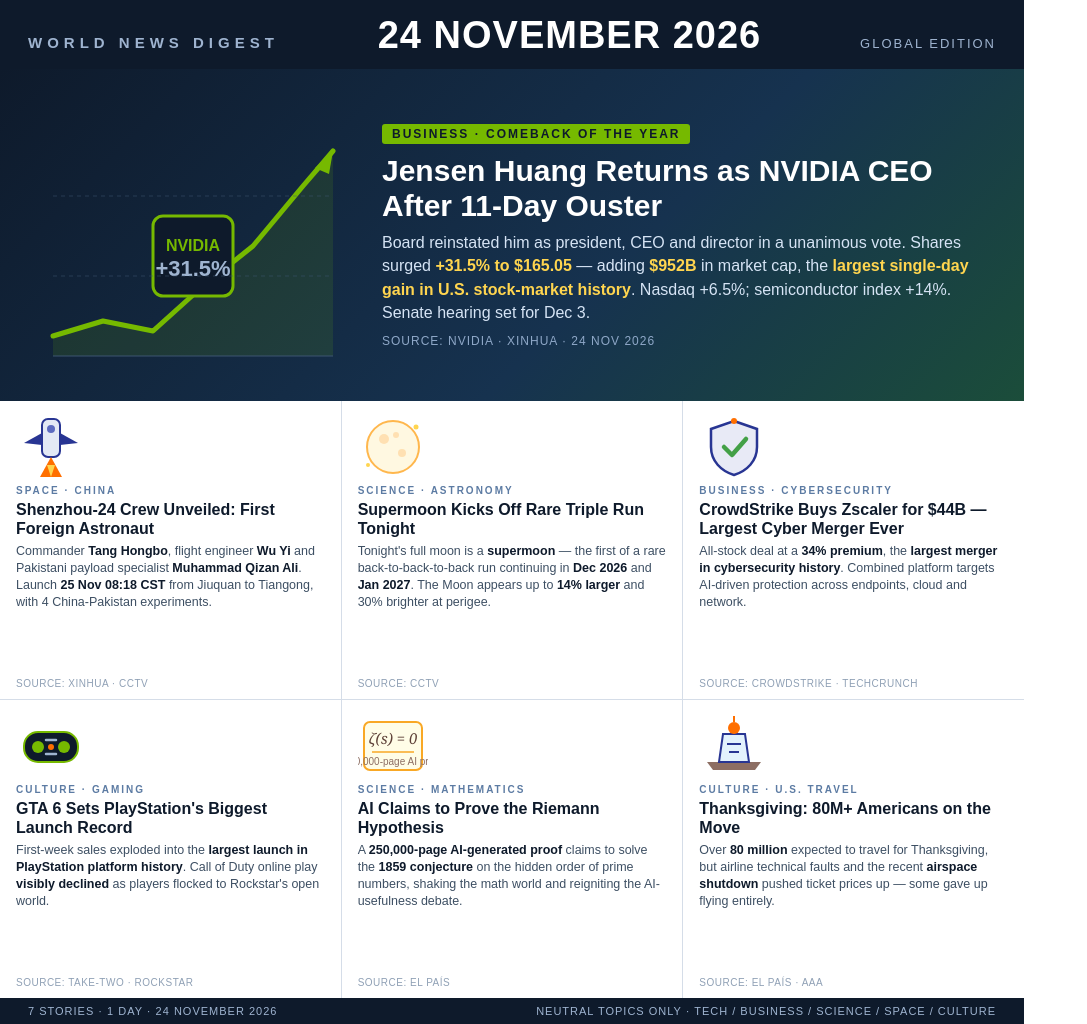
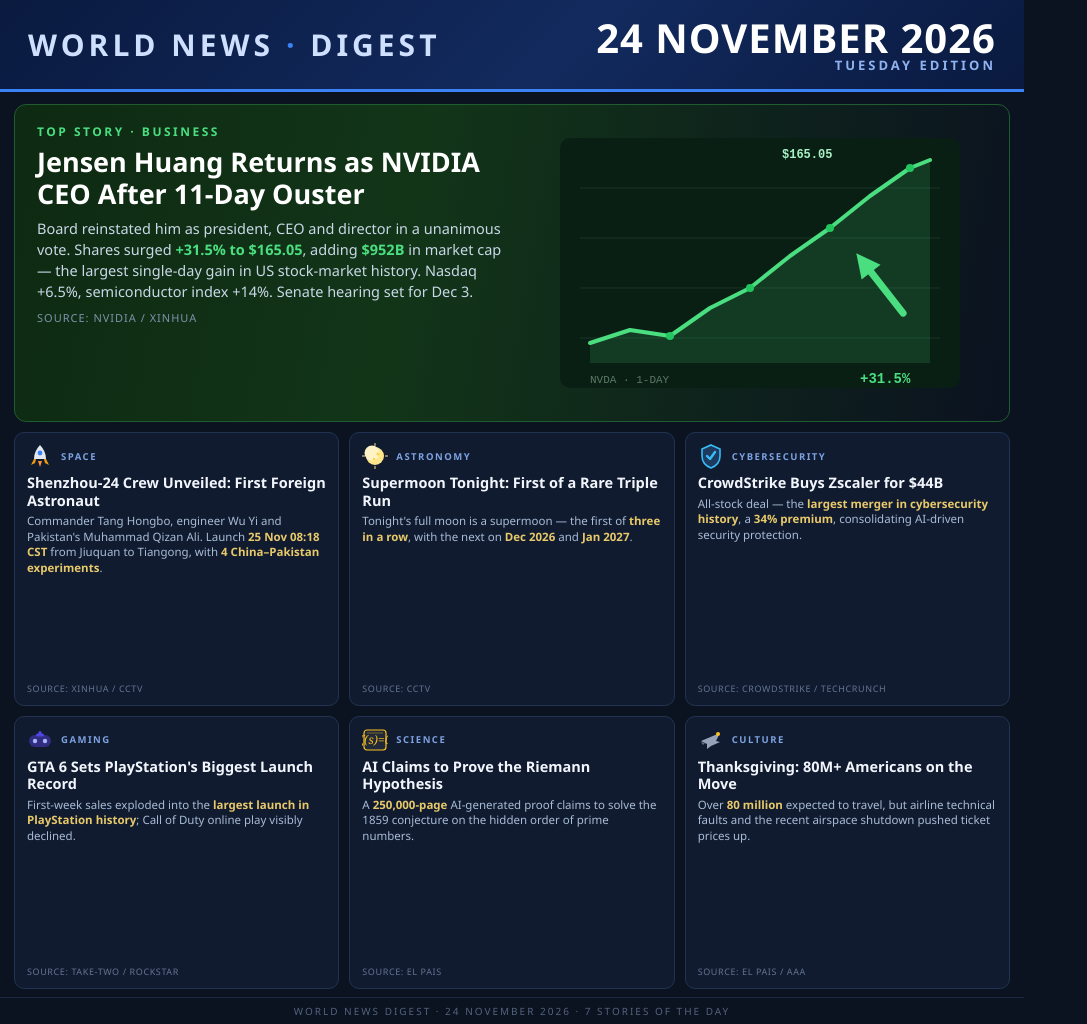
Before and after one commit to lexlion11/news-image-20261124, a website: page page.html in a window 1280 px wide. Shown: the whole page, without its empty margins (0-1087 px from the left). Drawn offline with Linux system fonts and the light colour scheme.

Commit message:
news-image-20261124: re-authored world news digest image for 24 November 2026

```diff
--- a/page.html
+++ b/page.html
@@ -2,214 +2,365 @@
 <html lang="en">
 <head>
 <meta charset="utf-8">
+<title>World News Digest — 24 November 2026</title>
 <style>
-  * { margin:0; padding:0; box-sizing:border-box; }
-  html,body { width:1024px; height:1024px; overflow:hidden;
-    font-family:Arial,Helvetica,"Segoe UI",sans-serif; background:#ffffff; }
-  .page { width:1024px; height:1024px; display:flex; flex-direction:column; }
+  html, body {
+    width: 1024px;
+    height: 1024px;
+    margin: 0;
+    padding: 0;
+    overflow: hidden;
+    background: #0b1220;
+    font-family: "Segoe UI", "Helvetica Neue", Arial, "Noto Sans", sans-serif;
+    color: #e8edf5;
+  }
+  .page {
+    width: 1024px;
+    height: 1024px;
+    box-sizing: border-box;
+    display: flex;
+    flex-direction: column;
+  }
 
-  /* ---- top banner ---- */
-  .banner { background:#0e1a2b; color:#fff; padding:14px 28px 12px;
-    display:flex; align-items:baseline; justify-content:space-between; }
-  .banner .kicker { font-size:15px; letter-spacing:5px; color:#9fb4d0; font-weight:bold; }
-  .banner .date { font-size:38px; font-weight:900; letter-spacing:1px; }
-  .banner .ed { font-size:13px; color:#9fb4d0; letter-spacing:2px; }
+  /* ---------- Top banner ---------- */
+  .banner {
+    flex: 0 0 92px;
+    background: linear-gradient(135deg, #0a1a3f 0%, #122a5e 55%, #0a1a3f 100%);
+    border-bottom: 3px solid #3b82f6;
+    display: flex;
+    align-items: center;
+    justify-content: space-between;
+    padding: 0 28px;
+    box-sizing: border-box;
+  }
+  .banner .title {
+    font-size: 30px;
+    font-weight: 800;
+    letter-spacing: 4px;
+    color: #cfe0ff;
+  }
+  .banner .title .dot { color: #3b82f6; }
+  .banner .date {
+    text-align: right;
+    line-height: 1.05;
+  }
+  .banner .date .day {
+    font-size: 40px;
+    font-weight: 900;
+    color: #ffffff;
+    letter-spacing: 1px;
+  }
+  .banner .date .sub {
+    font-size: 13px;
+    letter-spacing: 3px;
+    color: #8fb3f0;
+    font-weight: 600;
+  }
 
-  /* ---- hero band ---- */
-  .hero { background:linear-gradient(135deg,#0e1a2b 0%,#16324f 60%,#1b4d3a 100%);
-    color:#fff; padding:18px 28px 16px; height:332px; display:flex; gap:24px; }
-  .hero .art { width:330px; flex:none; display:flex; align-items:center; justify-content:center; }
-  .hero .txt { flex:1; display:flex; flex-direction:column; justify-content:center; }
-  .hero .tag { display:inline-block; background:#76b900; color:#0e1a2b; font-size:12px;
-    font-weight:bold; letter-spacing:2px; padding:3px 10px; border-radius:3px; width:auto; align-self:flex-start; }
-  .hero h1 { font-size:30px; line-height:1.15; margin:10px 0 8px; font-weight:900; }
-  .hero .sub { font-size:16px; line-height:1.45; color:#d6e4f5; }
-  .hero .sub b { color:#ffd54f; }
-  .hero .src { margin-top:10px; font-size:12px; color:#8fa8c8; letter-spacing:1px; }
+  /* ---------- Hero band ---------- */
+  .hero {
+    flex: 0 0 318px;
+    box-sizing: border-box;
+    margin: 12px 14px 8px 14px;
+    border-radius: 12px;
+    background: linear-gradient(100deg, #0e2a12 0%, #123518 40%, #0b1220 100%);
+    border: 1px solid #1f5c30;
+    display: flex;
+    overflow: hidden;
+  }
+  .hero .text {
+    flex: 1 1 52%;
+    padding: 18px 6px 14px 22px;
+    box-sizing: border-box;
+  }
+  .hero .kicker {
+    font-size: 12px;
+    font-weight: 700;
+    letter-spacing: 2.5px;
+    color: #4ade80;
+    margin-bottom: 6px;
+  }
+  .hero h1 {
+    margin: 0 0 8px 0;
+    font-size: 27px;
+    line-height: 1.18;
+    font-weight: 800;
+    color: #ffffff;
+  }
+  .hero .sub {
+    font-size: 14.5px;
+    line-height: 1.45;
+    color: #c9d8e8;
+  }
+  .hero .sub b { color: #4ade80; }
+  .hero .source {
+    margin-top: 8px;
+    font-size: 11px;
+    letter-spacing: 1px;
+    color: #7d93ad;
+  }
+  .hero .chart {
+    flex: 1 1 48%;
+    display: flex;
+    align-items: center;
+    justify-content: center;
+    padding-right: 14px;
+  }
 
-  /* ---- grid ---- */
-  .grid { flex:1; display:grid; grid-template-columns:1fr 1fr 1fr;
-    grid-template-rows:1fr 1fr; gap:1px; background:#d5dde8; }
-  .card { background:#fff; padding:14px 16px 10px; display:flex; flex-direction:column; }
-  .card .ico { height:64px; display:flex; align-items:center; justify-content:flex-start; }
-  .card .tag { font-size:10px; font-weight:bold; letter-spacing:2px; color:#5c7ba3; margin-top:6px; }
-  .card h2 { font-size:16px; line-height:1.2; margin:4px 0 5px; color:#0e1a2b; }
-  .card .sub { font-size:12.5px; line-height:1.35; color:#3d4f63; flex:1; }
-  .card .sub b { color:#0e1a2b; }
-  .card .src { font-size:10px; color:#8fa0b5; letter-spacing:0.5px; margin-top:4px; }
+  /* ---------- Card grid ---------- */
+  .grid {
+    flex: 1 1 auto;
+    display: grid;
+    grid-template-columns: 1fr 1fr 1fr;
+    grid-template-rows: 1fr 1fr;
+    gap: 10px;
+    padding: 2px 14px 8px 14px;
+    box-sizing: border-box;
+  }
+  .card {
+    background: #101b30;
+    border: 1px solid #223352;
+    border-radius: 10px;
+    padding: 10px 12px;
+    box-sizing: border-box;
+    display: flex;
+    flex-direction: column;
+    overflow: hidden;
+  }
+  .card .icon-row {
+    display: flex;
+    align-items: center;
+    gap: 8px;
+    margin-bottom: 5px;
+  }
+  .card .cat {
+    font-size: 9.5px;
+    font-weight: 700;
+    letter-spacing: 1.5px;
+    color: #7da2e0;
+    text-transform: uppercase;
+  }
+  .card h2 {
+    margin: 0 0 4px 0;
+    font-size: 14.5px;
+    line-height: 1.22;
+    font-weight: 700;
+    color: #f2f6fc;
+  }
+  .card .sub {
+    font-size: 11.5px;
+    line-height: 1.35;
+    color: #a9bcd4;
+    flex: 1 1 auto;
+  }
+  .card .sub b { color: #e8c96a; }
+  .card .source {
+    margin-top: 4px;
+    font-size: 9px;
+    letter-spacing: 0.6px;
+    color: #64748f;
+  }
 
-  /* ---- footer ---- */
-  .foot { background:#0e1a2b; color:#9fb4d0; font-size:11px; letter-spacing:1px;
-    padding:7px 28px; display:flex; justify-content:space-between; }
+  /* ---------- Footer ---------- */
+  .footer {
+    flex: 0 0 26px;
+    display: flex;
+    align-items: center;
+    justify-content: center;
+    font-size: 10px;
+    letter-spacing: 2px;
+    color: #54637e;
+    border-top: 1px solid #1b2942;
+  }
 </style>
 </head>
 <body>
 <div class="page">
 
   <div class="banner">
-    <span class="kicker">WORLD NEWS DIGEST</span>
-    <span class="date">24 NOVEMBER 2026</span>
-    <span class="ed">GLOBAL EDITION</span>
-  </div>
-
-  <!-- HERO: Jensen Huang returns -->
-  <div class="hero">
-    <div class="art">
-      <svg width="320" height="280" viewBox="0 0 320 280">
-        <!-- stock chart rising -->
-        <polyline points="20,240 70,225 120,235 170,190 220,150 270,90 300,55"
-          fill="none" stroke="#76b900" stroke-width="5" stroke-linecap="round" stroke-linejoin="round"/>
-        <!-- area fill -->
-        <polygon points="20,240 70,225 120,235 170,190 220,150 270,90 300,55 300,260 20,260"
-          fill="#76b900" opacity="0.12"/>
-        <!-- arrow head -->
-        <polygon points="300,55 282,72 296,78" fill="#76b900"/>
-        <!-- chip mark -->
-        <rect x="120" y="120" width="80" height="80" rx="10" fill="#0e1a2b" stroke="#76b900" stroke-width="3"/>
-        <text x="160" y="155" text-anchor="middle" fill="#76b900" font-size="16" font-weight="bold" font-family="Arial">NVIDIA</text>
-        <text x="160" y="180" text-anchor="middle" fill="#9fb4d0" font-size="22" font-weight="bold" font-family="Arial">+31.5%</text>
-        <!-- grid lines -->
-        <line x1="20" y1="260" x2="300" y2="260" stroke="#3d5570" stroke-width="1"/>
-        <line x1="20" y1="180" x2="300" y2="180" stroke="#3d5570" stroke-width="0.5" stroke-dasharray="4 4"/>
-        <line x1="20" y1="100" x2="300" y2="100" stroke="#3d5570" stroke-width="0.5" stroke-dasharray="4 4"/>
-      </svg>
-    </div>
-    <div class="txt">
-      <span class="tag">BUSINESS &middot; COMEBACK OF THE YEAR</span>
-      <h1>Jensen Huang Returns as NVIDIA CEO After 11-Day Ouster</h1>
-      <div class="sub">Board reinstated him as president, CEO and director in a unanimous vote.
-        Shares surged <b>+31.5% to $165.05</b> &mdash; adding <b>$952B</b> in market cap, the
-        <b>largest single-day gain in U.S. stock-market history</b>. Nasdaq +6.5%;
-        semiconductor index +14%. Senate hearing set for Dec 3.</div>
-      <div class="src">SOURCE: NVIDIA &middot; XINHUA &middot; 24 NOV 2026</div>
+    <div class="title">WORLD NEWS<span class="dot"> · </span>DIGEST</div>
+    <div class="date">
+      <div class="day">24 NOVEMBER 2026</div>
+      <div class="sub">TUESDAY EDITION</div>
     </div>
   </div>
 
-  <div class="grid">
-    <!-- 1: Shenzhou-24 -->
-    <div class="card">
-      <div class="ico">
-        <svg width="70" height="64" viewBox="0 0 70 64">
-          <rect x="26" y="4" width="18" height="38" rx="6" fill="#e3e9f5" stroke="#283593" stroke-width="2"/>
-          <polygon points="26,18 8,28 26,30" fill="#283593"/>
-          <polygon points="44,18 62,28 44,30" fill="#283593"/>
-          <polygon points="35,42 24,62 46,62" fill="#ff6f00"/>
-          <polygon points="31,50 39,50 35,62" fill="#ffd54f"/>
-          <circle cx="35" cy="14" r="4" fill="#5c6bc0"/>
-        </svg>
+  <!-- ================= HERO: NVIDIA ================= -->
+  <div class="hero">
+    <div class="text">
+      <div class="kicker">TOP STORY · BUSINESS</div>
+      <h1>Jensen Huang Returns as NVIDIA CEO After 11-Day Ouster</h1>
+      <div class="sub">
+        Board reinstated him as president, CEO and director in a unanimous vote.
+        Shares surged <b>+31.5% to $165.05</b>, adding <b>$952B</b> in market cap —
+        the largest single-day gain in US stock-market history. Nasdaq +6.5%,
+        semiconductor index +14%. Senate hearing set for Dec 3.
       </div>
-      <div class="tag">SPACE &middot; CHINA</div>
-      <h2>Shenzhou-24 Crew Unveiled: First Foreign Astronaut</h2>
-      <div class="sub">Commander <b>Tang Hongbo</b>, flight engineer <b>Wu Yi</b> and Pakistani
-        payload specialist <b>Muhammad Qizan Ali</b>. Launch <b>25 Nov 08:18 CST</b>
-        from Jiuquan to Tiangong, with 4 China-Pakistan experiments.</div>
-      <div class="src">SOURCE: XINHUA &middot; CCTV</div>
+      <div class="source">SOURCE: NVIDIA / XINHUA</div>
     </div>
-
-    <!-- 2: Supermoon -->
-    <div class="card">
-      <div class="ico">
-        <svg width="70" height="64" viewBox="0 0 70 64">
-          <circle cx="35" cy="32" r="26" fill="#fff8e1" stroke="#ffb74d" stroke-width="2"/>
-          <circle cx="26" cy="24" r="5" fill="#ffe0b2"/>
-          <circle cx="44" cy="38" r="4" fill="#ffe0b2"/>
-          <circle cx="38" cy="20" r="3" fill="#ffe0b2"/>
-          <circle cx="58" cy="12" r="2.5" fill="#ffd54f"/>
-          <circle cx="10" cy="50" r="2" fill="#ffd54f"/>
-        </svg>
-      </div>
-      <div class="tag">SCIENCE &middot; ASTRONOMY</div>
-      <h2>Supermoon Kicks Off Rare Triple Run Tonight</h2>
-      <div class="sub">Tonight's full moon is a <b>supermoon</b> &mdash; the first of a rare
-        back-to-back-to-back run continuing in <b>Dec 2026</b> and <b>Jan 2027</b>.
-        The Moon appears up to <b>14% larger</b> and 30% brighter at perigee.</div>
-      <div class="src">SOURCE: CCTV</div>
-    </div>
-
-    <!-- 3: CrowdStrike-Zscaler -->
-    <div class="card">
-      <div class="ico">
-        <svg width="70" height="64" viewBox="0 0 70 64">
-          <path d="M35 6 L58 14 V32 C58 46 48 56 35 60 C22 56 12 46 12 32 V14 Z"
-            fill="#e8eaf6" stroke="#283593" stroke-width="2.5"/>
-          <path d="M25 32 L33 40 L47 24" fill="none" stroke="#43a047" stroke-width="4.5"
-            stroke-linecap="round" stroke-linejoin="round"/>
-          <circle cx="35" cy="6" r="3" fill="#ff6f00"/>
-        </svg>
-      </div>
-      <div class="tag">BUSINESS &middot; CYBERSECURITY</div>
-      <h2>CrowdStrike Buys Zscaler for $44B &mdash; Largest Cyber Merger Ever</h2>
-      <div class="sub">All-stock deal at a <b>34% premium</b>, the <b>largest merger in
-        cybersecurity history</b>. Combined platform targets AI-driven
-        protection across endpoints, cloud and network.</div>
-      <div class="src">SOURCE: CROWDSTRIKE &middot; TECHCRUNCH</div>
-    </div>
-
-    <!-- 4: GTA 6 -->
-    <div class="card">
-      <div class="ico">
-        <svg width="70" height="64" viewBox="0 0 70 64">
-          <rect x="8" y="18" width="54" height="30" rx="14" fill="#0e1a2b" stroke="#76b900" stroke-width="2"/>
-          <circle cx="22" cy="33" r="6" fill="#76b900"/>
-          <circle cx="48" cy="33" r="6" fill="#76b900"/>
-          <line x1="30" y1="26" x2="40" y2="26" stroke="#9fb4d0" stroke-width="2.5" stroke-linecap="round"/>
-          <line x1="30" y1="40" x2="40" y2="40" stroke="#9fb4d0" stroke-width="2.5" stroke-linecap="round"/>
-          <circle cx="35" cy="33" r="3" fill="#ff6f00"/>
-        </svg>
-      </div>
-      <div class="tag">CULTURE &middot; GAMING</div>
-      <h2>GTA 6 Sets PlayStation's Biggest Launch Record</h2>
-      <div class="sub">First-week sales exploded into the <b>largest launch in PlayStation
-        platform history</b>. Call of Duty online play <b>visibly declined</b>
-        as players flocked to Rockstar's open world.</div>
-      <div class="src">SOURCE: TAKE-TWO &middot; ROCKSTAR</div>
-    </div>
-
-    <!-- 5: Riemann -->
-    <div class="card">
-      <div class="ico">
-        <svg width="70" height="64" viewBox="0 0 70 64">
-          <rect x="6" y="8" width="58" height="48" rx="6" fill="#fffde7" stroke="#f9a825" stroke-width="2"/>
-          <text x="35" y="30" text-anchor="middle" font-size="15" font-style="italic"
-            font-family="Georgia,serif" fill="#5d4037">&zeta;(s) = 0</text>
-          <line x1="14" y1="38" x2="56" y2="38" stroke="#f9a825" stroke-width="1.5"/>
-          <text x="35" y="51" text-anchor="middle" font-size="10"
-            font-family="Arial" fill="#8d6e63">250,000-page AI proof</text>
-        </svg>
-      </div>
-      <div class="tag">SCIENCE &middot; MATHEMATICS</div>
-      <h2>AI Claims to Prove the Riemann Hypothesis</h2>
-      <div class="sub">A <b>250,000-page AI-generated proof</b> claims to solve the
-        <b>1859 conjecture</b> on the hidden order of prime numbers,
-        shaking the math world and reigniting the AI-usefulness debate.</div>
-      <div class="src">SOURCE: EL PA&Iacute;S</div>
-    </div>
-
-    <!-- 6: Thanksgiving -->
-    <div class="card">
-      <div class="ico">
-        <svg width="70" height="64" viewBox="0 0 70 64">
-          <polygon points="14,56 56,56 62,48 8,48" fill="#8d6e63"/>
-          <polygon points="20,48 50,48 46,20 24,20" fill="#e3f2fd" stroke="#283593" stroke-width="2"/>
-          <circle cx="35" cy="14" r="6" fill="#ff6f00"/>
-          <line x1="35" y1="8" x2="35" y2="2" stroke="#ff6f00" stroke-width="2"/>
-          <line x1="28" y1="30" x2="42" y2="30" stroke="#283593" stroke-width="2"/>
-          <line x1="30" y1="38" x2="40" y2="38" stroke="#283593" stroke-width="2"/>
-        </svg>
-      </div>
-      <div class="tag">CULTURE &middot; U.S. TRAVEL</div>
-      <h2>Thanksgiving: 80M+ Americans on the Move</h2>
-      <div class="sub">Over <b>80 million</b> expected to travel for Thanksgiving, but
-        airline technical faults and the recent <b>airspace shutdown</b>
-        pushed ticket prices up &mdash; some gave up flying entirely.</div>
-      <div class="src">SOURCE: EL PA&Iacute;S &middot; AAA</div>
+    <div class="chart">
+      <!-- Original SVG: rising stock chart with green arrow -->
+      <svg width="400" height="250" viewBox="0 0 400 250" xmlns="http://www.w3.org/2000/svg" role="img" aria-label="NVIDIA stock chart surging">
+        <rect x="0" y="0" width="400" height="250" rx="10" fill="#0a1f14"/>
+        <!-- grid lines -->
+        <g stroke="#173524" stroke-width="1">
+          <line x1="20" y1="50"  x2="380" y2="50"/>
+          <line x1="20" y1="100" x2="380" y2="100"/>
+          <line x1="20" y1="150" x2="380" y2="150"/>
+          <line x1="20" y1="200" x2="380" y2="200"/>
+        </g>
+        <!-- area fill under curve -->
+        <path d="M30,205 L70,192 L110,198 L150,170 L190,150 L230,118 L270,90 L310,58 L350,30 L370,22
+                 L370,225 L30,225 Z" fill="#4ade80" fill-opacity="0.14"/>
+        <!-- the rising line -->
+        <path d="M30,205 L70,192 L110,198 L150,170 L190,150 L230,118 L270,90 L310,58 L350,30 L370,22"
+              fill="none" stroke="#4ade80" stroke-width="4" stroke-linejoin="round" stroke-linecap="round"/>
+        <!-- candle markers -->
+        <g fill="#22c55e">
+          <circle cx="110" cy="198" r="4"/>
+          <circle cx="190" cy="150" r="4"/>
+          <circle cx="270" cy="90" r="4"/>
+          <circle cx="350" cy="30" r="4"/>
+        </g>
+        <!-- big green arrow -->
+        <g transform="translate(300,120) rotate(-38)">
+          <line x1="0" y1="70" x2="0" y2="6" stroke="#4ade80" stroke-width="7" stroke-linecap="round"/>
+          <polygon points="-12,18 0,-6 12,18" fill="#4ade80"/>
+        </g>
+        <!-- labels -->
+        <text x="30" y="245" fill="#5b7a66" font-family="monospace" font-size="11">NVDA · 1-DAY</text>
+        <text x="300" y="245" fill="#4ade80" font-family="monospace" font-size="14" font-weight="bold">+31.5%</text>
+        <text x="222" y="20" fill="#a7f3c5" font-family="monospace" font-size="12" font-weight="bold">$165.05</text>
+      </svg>
     </div>
   </div>
 
-  <div class="foot">
-    <span>7 STORIES &middot; 1 DAY &middot; 24 NOVEMBER 2026</span>
-    <span>NEUTRAL TOPICS ONLY &middot; TECH / BUSINESS / SCIENCE / SPACE / CULTURE</span>
+  <!-- ================= 3 x 2 GRID ================= -->
+  <div class="grid">
+
+    <!-- Card 2: Shenzhou-24 -->
+    <div class="card">
+      <div class="icon-row">
+        <svg width="26" height="26" viewBox="0 0 26 26" xmlns="http://www.w3.org/2000/svg" aria-label="rocket">
+          <path d="M13 2 C17 6 19 11 19 16 L7 16 C7 11 9 6 13 2 Z" fill="#e2e8f0"/>
+          <circle cx="13" cy="10" r="2.4" fill="#3b82f6"/>
+          <path d="M7 16 L4 22 L8 20 L9 16 Z" fill="#f59e0b"/>
+          <path d="M19 16 L22 22 L18 20 L17 16 Z" fill="#f59e0b"/>
+          <path d="M11 18 L13 24 L15 18 Z" fill="#fb923c"/>
+        </svg>
+        <div class="cat">SPACE</div>
+      </div>
+      <h2>Shenzhou-24 Crew Unveiled: First Foreign Astronaut</h2>
+      <div class="sub">
+        Commander Tang Hongbo, engineer Wu Yi and Pakistan's Muhammad Qizan Ali.
+        Launch <b>25 Nov 08:18 CST</b> from Jiuquan to Tiangong, with
+        <b>4 China–Pakistan experiments</b>.
+      </div>
+      <div class="source">SOURCE: XINHUA / CCTV</div>
+    </div>
+
+    <!-- Card 3: Supermoon -->
+    <div class="card">
+      <div class="icon-row">
+        <svg width="26" height="26" viewBox="0 0 26 26" xmlns="http://www.w3.org/2000/svg" aria-label="supermoon">
+          <circle cx="13" cy="13" r="9" fill="#fde68a"/>
+          <circle cx="10" cy="10" r="7.5" fill="#fef3c7"/>
+          <circle cx="16" cy="11" r="1.6" fill="#fcd34d"/>
+          <circle cx="12" cy="16" r="1.2" fill="#fcd34d"/>
+          <g stroke="#fde68a" stroke-width="1.2" opacity="0.8">
+            <line x1="13" y1="0" x2="13" y2="3"/>
+            <line x1="13" y1="23" x2="13" y2="26"/>
+            <line x1="0" y1="13" x2="3" y2="13"/>
+            <line x1="23" y1="13" x2="26" y2="13"/>
+          </g>
+        </svg>
+        <div class="cat">ASTRONOMY</div>
+      </div>
+      <h2>Supermoon Tonight: First of a Rare Triple Run</h2>
+      <div class="sub">
+        Tonight's full moon is a supermoon — the first of <b>three in a row</b>,
+        with the next on <b>Dec 2026</b> and <b>Jan 2027</b>.
+      </div>
+      <div class="source">SOURCE: CCTV</div>
+    </div>
+
+    <!-- Card 4: CrowdStrike / Zscaler -->
+    <div class="card">
+      <div class="icon-row">
+        <svg width="26" height="26" viewBox="0 0 26 26" xmlns="http://www.w3.org/2000/svg" aria-label="security shield">
+          <path d="M13 2 L22 6 V13 C22 19 18 23 13 25 C8 23 4 19 4 13 V6 Z" fill="#1e3a5f"/>
+          <path d="M13 2 L22 6 V13 C22 19 18 23 13 25 C8 23 4 19 4 13 V6 Z" fill="none" stroke="#38bdf8" stroke-width="1.6"/>
+          <path d="M9 13 L12 16 L17 9" fill="none" stroke="#38bdf8" stroke-width="2.4" stroke-linecap="round" stroke-linejoin="round"/>
+        </svg>
+        <div class="cat">CYBERSECURITY</div>
+      </div>
+      <h2>CrowdStrike Buys Zscaler for $44B</h2>
+      <div class="sub">
+        All-stock deal — the <b>largest merger in cybersecurity history</b>,
+        a <b>34% premium</b>, consolidating AI-driven security protection.
+      </div>
+      <div class="source">SOURCE: CROWDSTRIKE / TECHCRUNCH</div>
+    </div>
+
+    <!-- Card 5: GTA 6 -->
+    <div class="card">
+      <div class="icon-row">
+        <svg width="26" height="26" viewBox="0 0 26 26" xmlns="http://www.w3.org/2000/svg" aria-label="game controller">
+          <rect x="2" y="8" width="22" height="12" rx="6" fill="#312e81"/>
+          <circle cx="8" cy="14" r="2.2" fill="#a5b4fc"/>
+          <circle cx="18" cy="14" r="2.2" fill="#a5b4fc"/>
+          <rect x="11.5" y="4" width="3" height="5" rx="1.5" fill="#4f46e5"/>
+          <rect x="9" y="6.5" width="8" height="3" rx="1.5" fill="#4f46e5"/>
+        </svg>
+        <div class="cat">GAMING</div>
+      </div>
+      <h2>GTA 6 Sets PlayStation's Biggest Launch Record</h2>
+      <div class="sub">
+        First-week sales exploded into the <b>largest launch in PlayStation
+        history</b>; Call of Duty online play visibly declined.
+      </div>
+      <div class="source">SOURCE: TAKE-TWO / ROCKSTAR</div>
+    </div>
+
+    <!-- Card 6: Riemann Hypothesis -->
+    <div class="card">
+      <div class="icon-row">
+        <svg width="26" height="26" viewBox="0 0 26 26" xmlns="http://www.w3.org/2000/svg" aria-label="mathematics">
+          <rect x="2" y="3" width="22" height="20" rx="3" fill="#1f2937" stroke="#fbbf24" stroke-width="1.2"/>
+          <text x="13" y="17" text-anchor="middle" fill="#fbbf24" font-family="Georgia, serif" font-size="12" font-style="italic">ζ(s)=0</text>
+          <line x1="5" y1="6" x2="21" y2="6" stroke="#fbbf24" stroke-width="0.8" opacity="0.5"/>
+        </svg>
+        <div class="cat">SCIENCE</div>
+      </div>
+      <h2>AI Claims to Prove the Riemann Hypothesis</h2>
+      <div class="sub">
+        A <b>250,000-page</b> AI-generated proof claims to solve the 1859
+        conjecture on the hidden order of prime numbers.
+      </div>
+      <div class="source">SOURCE: EL PAIS</div>
+    </div>
+
+    <!-- Card 7: Thanksgiving -->
+    <div class="card">
+      <div class="icon-row">
+        <svg width="26" height="26" viewBox="0 0 26 26" xmlns="http://www.w3.org/2000/svg" aria-label="airplane travel">
+          <path d="M3 14 L22 6 L18 14 L22 15 L13 19 L9 22 L9 17 L3 14 Z" fill="#94a3b8"/>
+          <circle cx="20" cy="7" r="2" fill="#fbbf24"/>
+          <path d="M3 15 L7 16 L5 18 Z" fill="#64748b"/>
+        </svg>
+        <div class="cat">CULTURE</div>
+      </div>
+      <h2>Thanksgiving: 80M+ Americans on the Move</h2>
+      <div class="sub">
+        Over <b>80 million</b> expected to travel, but airline technical faults
+        and the recent airspace shutdown pushed ticket prices up.
+      </div>
+      <div class="source">SOURCE: EL PAIS / AAA</div>
+    </div>
+
   </div>
+
+  <div class="footer">WORLD NEWS DIGEST · 24 NOVEMBER 2026 · 7 STORIES OF THE DAY</div>
 
 </div>
 </body>
```
Also changed, not shown: main.ts (+30 -12 lines), README.md, entry.png.
